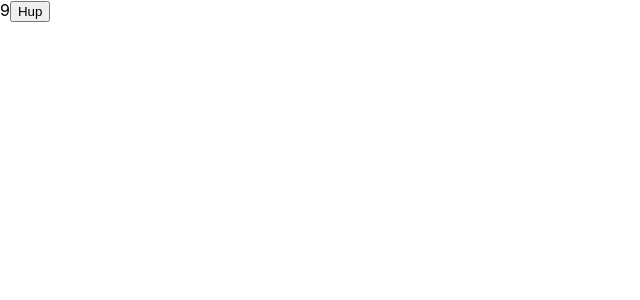
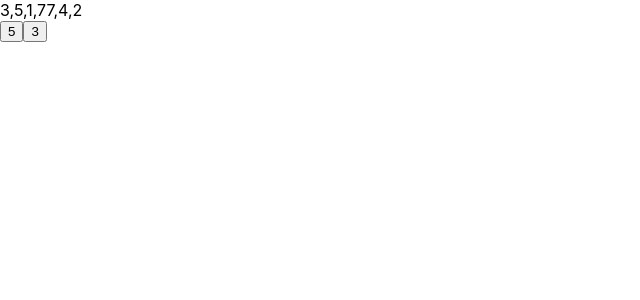
Before and after one commit to alope107/react-rank, a React (Create React App) app: page / in a window 1280 px wide. Shown: the top 300 px of the page, without its empty margins (0-640 px from the left). Built offline with nearby package versions, Linux system fonts and the light colour scheme.

Commit message:
Sorting hardcoded list!
- SimpleContainer can now sort a hardcoded list!

- Turned off Strict Mode because it's garbage that causes useEffect
to run twice???

```diff
--- a/src/App.js
+++ b/src/App.js
@@ -2,6 +2,7 @@ import Ranker from "./components/Ranker";
 import SimpleContainer from "./components/SimpleContainer";
 
 function App() {
+  //return <Ranker></Ranker>;
   return <SimpleContainer></SimpleContainer>;
 }
 
--- a/src/components/SimpleButton.js
+++ b/src/components/SimpleButton.js
@@ -1,6 +1,10 @@
-function SimpleButton({ unpause }) {
-  console.log(unpause);
-  return <button onClick={unpause}>Hup</button>;
+function SimpleButton({ unpause, pair }) {
+  return (
+    <div>
+      <button onClick={() => unpause(true)}>{pair[0]}</button>
+      <button onClick={() => unpause(false)}>{pair[1]}</button>
+    </div>
+  );
 }
 
 export default SimpleButton;
--- a/src/components/SimpleContainer.js
+++ b/src/components/SimpleContainer.js
@@ -1,26 +1,40 @@
-import { useState } from "react";
+import { useEffect, useState } from "react";
 import SimpleButton from "./SimpleButton";
 
-function* gen(updateVal) {
-  let val = 1;
-  while (true) {
-    updateVal(val);
-    yield;
-    val *= 2;
+function* gen(arr, updateArr, updatePair) {
+  for (let i = 0; i < arr.length; i++) {
+    for (let j = i; j > 0; j--) {
+      console.log(`checkin' ${[j, j - 1]}`);
+      updatePair([arr[j], arr[j - 1]]);
+      const shouldSwap = yield;
+      if (shouldSwap) {
+        console.log(`swappin' ${[j, j - 1]}`);
+        arr = [...arr];
+        [arr[j], arr[j - 1]] = [arr[j - 1], arr[j]];
+        updateArr(arr);
+      } else {
+        break;
+      }
+    }
   }
+  console.log("All done!");
 }
 
 function SimpleContainer() {
-  console.log("heyooo");
-  const [numba, updateNumba] = useState(9);
-  const [stepper] = useState(gen(updateNumba));
+  const [data, updateData] = useState([3, 5, 1, 77, 4, 2]);
+  const [pair, updatePair] = useState([55, 55]);
+  const [stepper] = useState(gen(data, updateData, updatePair));
 
-  const unpause = () => stepper.next();
+  useEffect(() => {
+    stepper.next();
+  }, []);
+
+  const unpause = (n) => stepper.next(n);
 
   return (
     <div>
-      {numba}
-      <SimpleButton unpause={unpause}></SimpleButton>
+      {data.toString()}
+      <SimpleButton unpause={unpause} pair={pair}></SimpleButton>
     </div>
   );
 }
--- a/src/index.js
+++ b/src/index.js
@@ -1,15 +1,11 @@
-import React from 'react';
-import ReactDOM from 'react-dom/client';
-import './index.css';
-import App from './App';
-import reportWebVitals from './reportWebVitals';
+import React from "react";
+import ReactDOM from "react-dom/client";
+import "./index.css";
+import App from "./App";
+import reportWebVitals from "./reportWebVitals";
 
-const root = ReactDOM.createRoot(document.getElementById('root'));
-root.render(
-  <React.StrictMode>
-    <App />
-  </React.StrictMode>
-);
+const root = ReactDOM.createRoot(document.getElementById("root"));
+root.render(<App />);
 
 // If you want to start measuring performance in your app, pass a function
 // to log results (for example: reportWebVitals(console.log))
```
